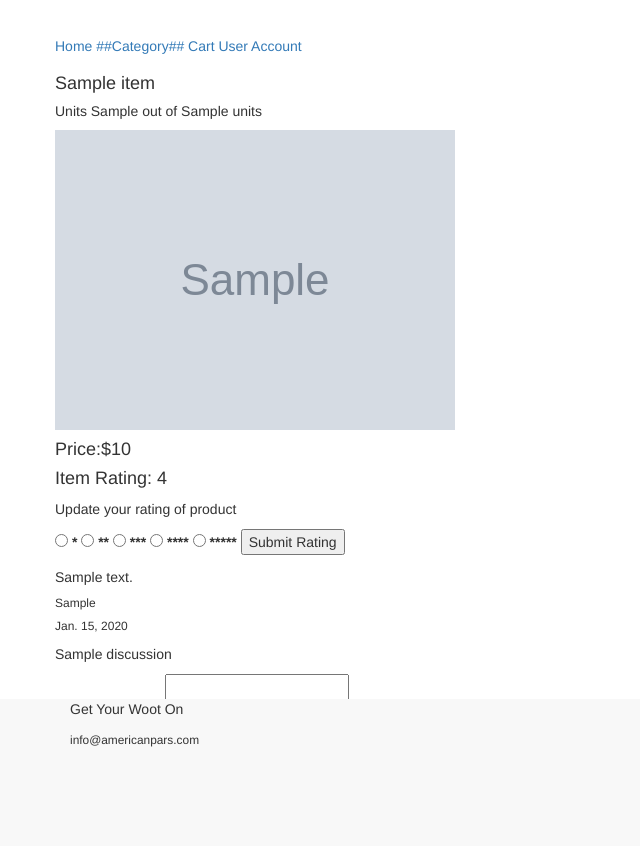
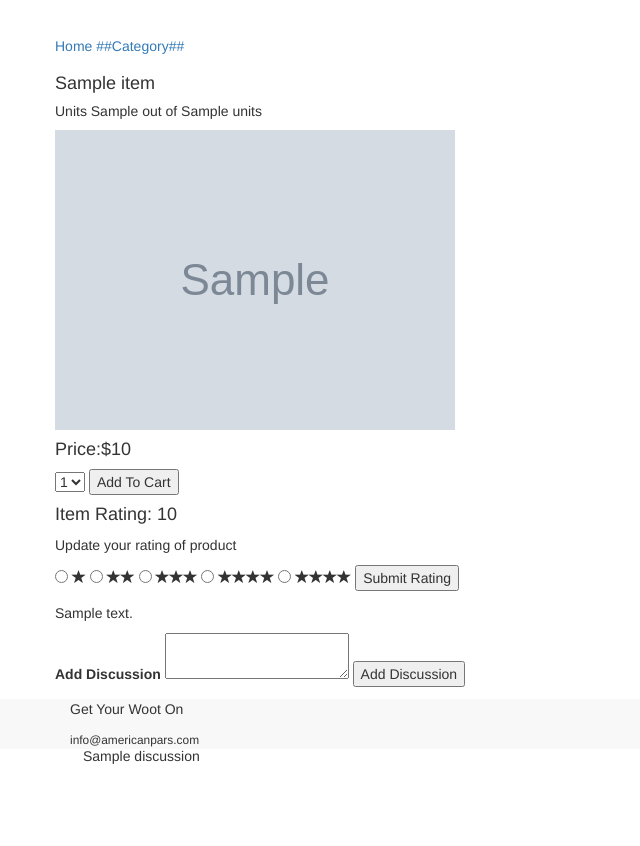
Before and after one commit to JGillmore/woot_clone, a Django app: template apps/items/templates/items/item.html in a window 1280 px wide. Shown: the part 51-897 px from the top of the page, without its empty margins (0-640 px from the left). Before the commit the page ends 798 px from the top, so only its background shows below. Run offline with Django 3.2, Linux system fonts and the light colour scheme; the template is opened without the code that fills it: most values are stand-ins (such as "Sample title", 1, 10 or a date in 2020); grey boxes marked "Sample" are stand-in pictures; parts of the project's set-up code (start-up, migrations or seed data) failed here and were passed over; some libraries are stand-ins or nearby versions.

Commit message:
added discussion user feature and add to cart feature

```diff
--- a/apps/items/templates/items/item.html
+++ b/apps/items/templates/items/item.html
@@ -6,10 +6,8 @@
 	<div class="row">
 		<a href="/" style="display: inline-block;"><h5>Home</h5></a>
 		<a href="/browse/{{item.category}}" style="display: inline-block;"><h5>##Category##</h5></a>
-		<a href="/cart" style="display: inline-block;"><h5>Cart</h5></a>
-		<a href="/user" style="display: inline-block;"><h5>User Account</h5></a>
 	</div>
-	<div class="row align center">
+	<div class="row align center" style="margin-bottom: 70px;">
 		{% for m in messages %}
 		<h1>{{m}}</h1>
 		{% endfor %}
@@ -19,42 +17,56 @@
 		{% load static %}
 		<img src="{{item.image}}" alt="{{item.name}}">
 		<h4>Price:${{item.price}}</h4>
-		<h4>Item Rating: {{item.rating.average__rating}}</h4>
+		<form method="POST" action="/add_cart/{{item.id}}">
+		{% csrf_token %}
+			<select name="quantity">
+				<option value="1">1</option>
+				<option value="2">2</option>
+				<option value="2">3</option>
+				<option value="4">4</option>
+				<option value="5">5</option>
+			</select>
+			<input type="submit" name="submit" value="Add To Cart">
+		</form>
+		<h4>Item Rating: {{rating_avg.rating__avg}}</h4>
 		<p>{% if not r == 0 %}Update your rating of product{% endif %}</p>
 		<form method="POST" action="/add_rating">
 		{% csrf_token %}
 				<p style="display: inline-block;">
   					<input name="rating" type="radio" id="rating1" value="1" {%if r.rating == 1%} checked="checked" {%endif%}/>
-  					<label for="rating1">*</label>
+  					<label for="rating1"><span class="glyphicon glyphicon-star"></span></label>
 				</p>
 				<p style="display: inline-block;">
     				<input name="rating" type="radio" id="rating2" value="2" {%if r.rating == 2%} checked="checked" {%endif%}/>
-    				<label for="rating2">**</label>
+    				<label for="rating2"><span class="glyphicon glyphicon-star"></span><span class="glyphicon glyphicon-star"></span></label>
   			</p>
   			<p style="display: inline-block;">
     				<input name="rating" type="radio" id="rating3"  value="3" {%if r.rating == 3%} checked="checked" {%endif%} />
-    				<label for="rating3">***</label>
+    				<label for="rating3"><span class="glyphicon glyphicon-star"></span><span class="glyphicon glyphicon-star"></span><span class="glyphicon glyphicon-star"></span></label>
   			</p>
   			<p style="display: inline-block;">
     				<input name="rating" type="radio" id="rating4" value="4" {%if r.rating == 4%} checked="checked" {%endif%} />
-    				<label for="rating4">****</label>
+    				<label for="rating4"><span class="glyphicon glyphicon-star"></span><span class="glyphicon glyphicon-star"></span><span class="glyphicon glyphicon-star"></span><span class="glyphicon glyphicon-star"></span></label>
  				</p>
  				<p style="display: inline-block;">
     				<input name="rating" type="radio" id="rating5"  value="5" {%if r.rating == 5%} checked="checked" {%endif%} />
-    				<label for="rating5">*****</label>
+    				<label for="rating5"><span class="glyphicon glyphicon-star"></span><span class="glyphicon glyphicon-star"></span><span class="glyphicon glyphicon-star"></span><span class="glyphicon glyphicon-star"></span></label>
  				</p>
  				<input type="hidden" name="hidden" value="{{item.id}}">
 				<input type="submit" name="submit" value="Submit Rating">
 			</form>
 		<p>{{item.description}}</p>
-		{% for d in discussion %}
-			<h6 class="bold">{{d.user_id.first_name}}</h6>
-			<h6 class="thin">{{d.created_at|date}}</h6>
-			<p>{{d.discussion}}</p>
-		{% endfor %}
-		<form action="" method="POST">
+		<form action="/add_discussion" method="POST">
+		{% csrf_token %}
 			<label for="discussion">Add Discussion</label>
 			<textarea name="discussion"></textarea>
+			<input type="hidden" name="hidden_id" value="{{item.id}}">
 			<input type="submit" name="submit" value="Add Discussion">
 		</form>
+		{% for d in discussion %}
+			<h6>{{d.user_id.first_name}}</h6>
+			<h6 class="thin">{{d.created_at}}</h6>
+			<p style="padding-left: 2em;">{{d.discussion}}</p>
+		{% endfor %}
+	</div>
 {% endblock %}
--- a/apps/items/urls.py
+++ b/apps/items/urls.py
@@ -8,4 +8,6 @@ urlpatterns = [
 	url(r'^item/(?P<id>\d+$)', item, name='item'),
 	url(r'^cart$', cart, name='cart'),
 	url(r'^add_rating$', add_rating),
+	url(r'^add_discussion$', add_discussion),
+	url(r'^add_cart/(?P<id>\d+$)', add_cart),
 ]
```
Also changed, not shown: apps/items/views.py (+21 -5 lines).
